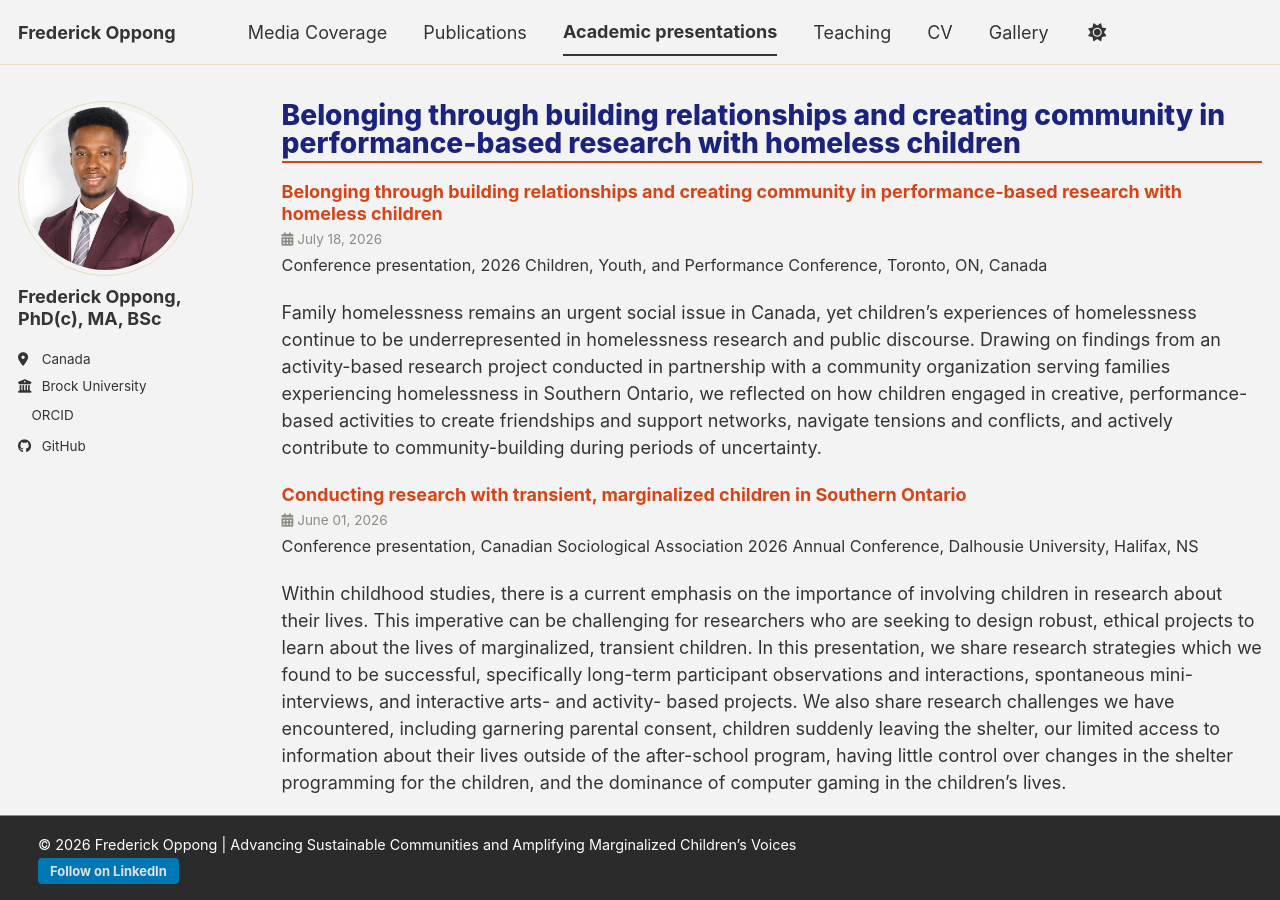
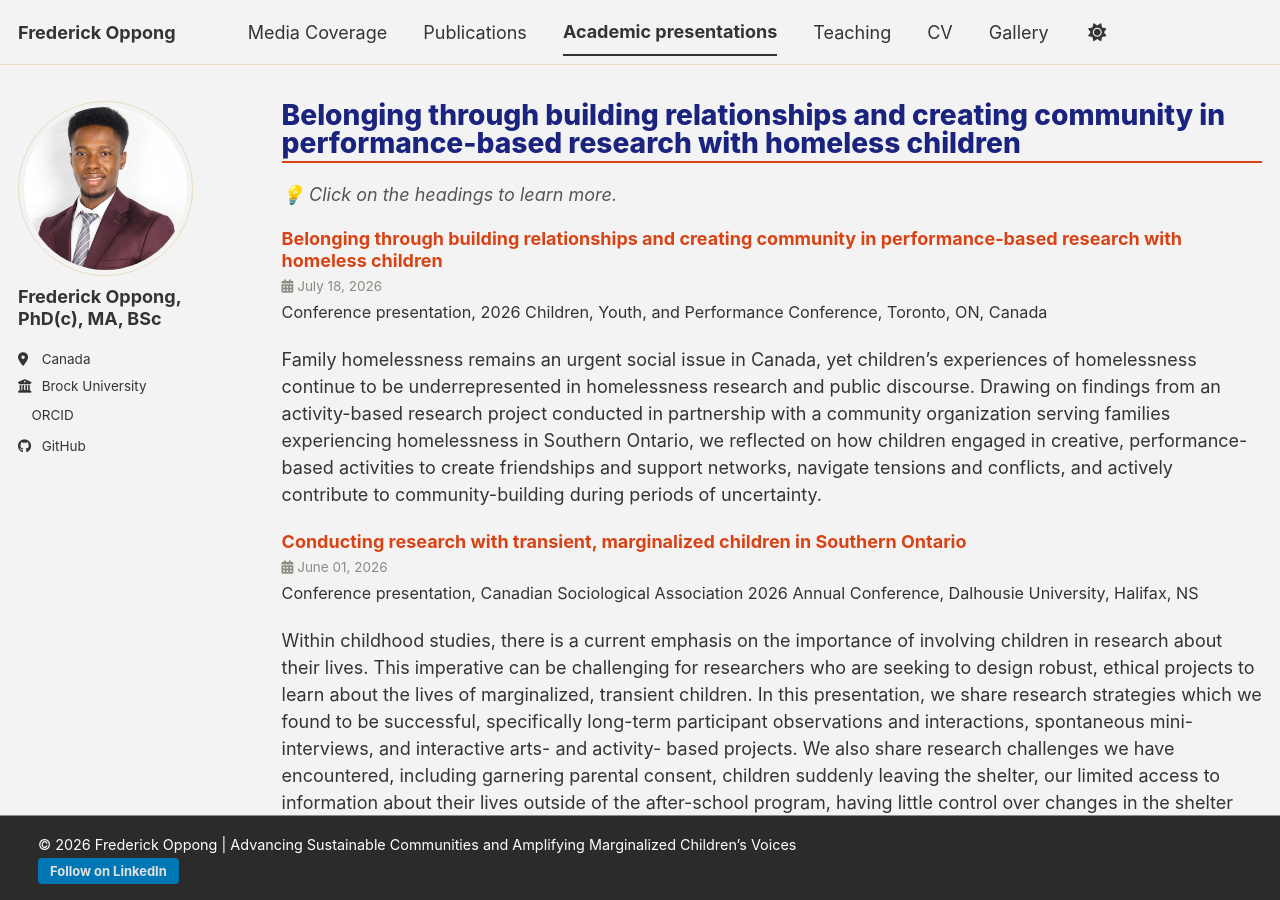
Before and after one commit to frederickoppong/frederickoppong.github.io, a Jekyll site: the page built from _talks/2012-03-01-talk-1.md, in a window 1280 px wide and 900 px high. Built offline with Jekyll 4.4.1, drawn with Linux system fonts in a browser that asks for light colours; a style sheet for code colours, icons or effects is not loaded.

Commit message:
Enhance talk layout with user guidance and link
Added a note encouraging users to click on headings for more information and included a link to a talk map if available.

```diff
--- a/_layouts/talk.html
+++ b/_layouts/talk.html
@@ -4,6 +4,8 @@ title: "Conference and presentations"
 permalink: /talks/
 author_profile: true
 ---
+
+<p style="font-style: italic; color: #555; margin-bottom: 20px;">💡 Click on the headings to learn more.</p>
 
 {% if site.talkmap_link == true %}
 <p style="text-decoration:underline;"><a href="/talkmap.html">See a map of all the places I've given a talk!</a></p>
```
